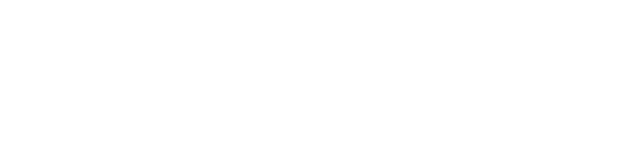
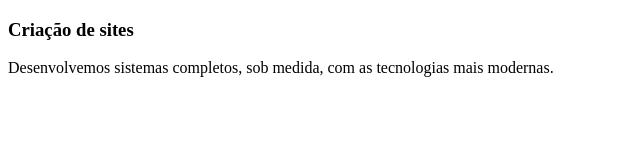
Before and after one commit to kazukiwi/Projeto-AAPM, a plain HTML site: page front-end/serviços.html in a window 1280 px wide. Shown: the whole page, without its empty margins (0-640 px from the left). Drawn offline with Linux system fonts and the light colour scheme.

Commit message:
adicionar diferentes tipos de css

```diff
--- /dev/null
+++ b/front-end/css/servicos.css
@@ -0,0 +1,76 @@
+* {
+    margin: 0;
+    padding: 0;
+    box-sizing: border-box;
+    background-image: url('imagens/unnamed.webp');
+}
+
+/* Container para alinhar os cards */
+.card-container {
+    display: flex;
+    justify-content: center;
+    align-items: center;
+    padding: 40px;
+}
+
+/* Tamanho do card */
+.flip-card {
+    width: 280px;
+    height: 160px;
+    perspective: 1000px; /* Necessário para o efeito 3D */
+}
+
+/* Estrutura interna */
+.flip-card-inner {
+    position: relative;
+    width: 100%;
+    height: 100%;
+    transition: transform 0.6s;
+    transform-style: preserve-3d;
+}
+
+/* Ativa o flip ao passar o mouse */
+.flip-card:hover .flip-card-inner {
+    transform: rotateY(180deg);
+}
+
+/* Frente e verso */
+.flip-card-front, .flip-card-back {
+    position: absolute;
+    width: 100%;
+    height: 100%;
+    border-radius: 10px;
+    border: 1px solid #B1C5EA;
+    display: flex right;
+    justify-content: center;
+    align-items: right;
+    backface-visibility: hidden;
+    background: transparent;
+    backdrop-filter: none;
+    font-family: "Inter", sans-serif;
+}
+
+/* Frente */
+.flip-card-front h3 {
+    color: #ffffff;
+    font-size: 1.1rem;
+    text-align: center;
+    padding: 15px;
+}
+
+/* Verso */
+.flip-card-back {
+    background-color: #ffffff;
+    transform: rotateY(180deg);
+    color: #ffffff;
+    font-size: 0.95rem;
+    padding: 20px;
+    text-align: center;
+    background: none;
+}
+
+.services-grid {
+    display: grid;
+    grid-template-columns: repeat(minmax(260px, 1fr));
+    gap: 25px;
+}
--- a/front-end/serviços.html
+++ b/front-end/serviços.html
@@ -1,13 +1,36 @@
 <!DOCTYPE html>
-<html lang="en">
+<html lang="pt-br">
+
 <head>
     <meta charset="UTF-8">
     <meta name="viewport" content="width=device-width, initial-scale=1.0">
+    <link rel="stylesheet" href="css/style.css">
     <title>Serviços</title>
 </head>
+
 <body>
     <header>
+        <div class="card-container">
+            <div class="services-grid">
+                <div class="flip-card">
+                    <div class="flip-card-inner">
 
-    </header>
+                        <div class="flip-card-front">
+                            <h3>Criação de sites</h3>
+                        </div>
+
+                        <div class="flip-card-back">
+                            <p>Desenvolvemos sistemas completos, sob medida,
+                                com as tecnologias mais modernas.</p>
+                        </div>
+
+                    </div>
+                </div>
+            </div>
+        </div>
 </body>
+</div>
+</header>
+</body>
+
 </html>
```
Also changed, not shown: front-end/css/contatos.css (added), front-end/css/home.css (added), front-end/css/quemsomos.css (added), front-end/css/style.css (deleted).
